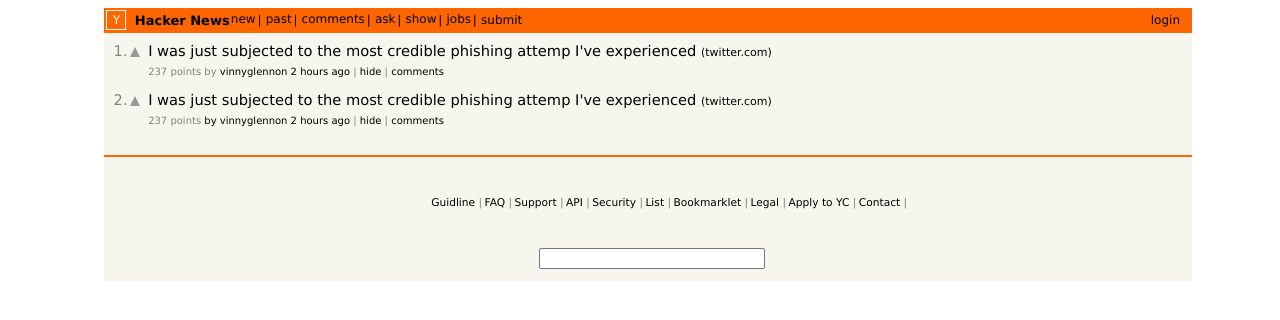
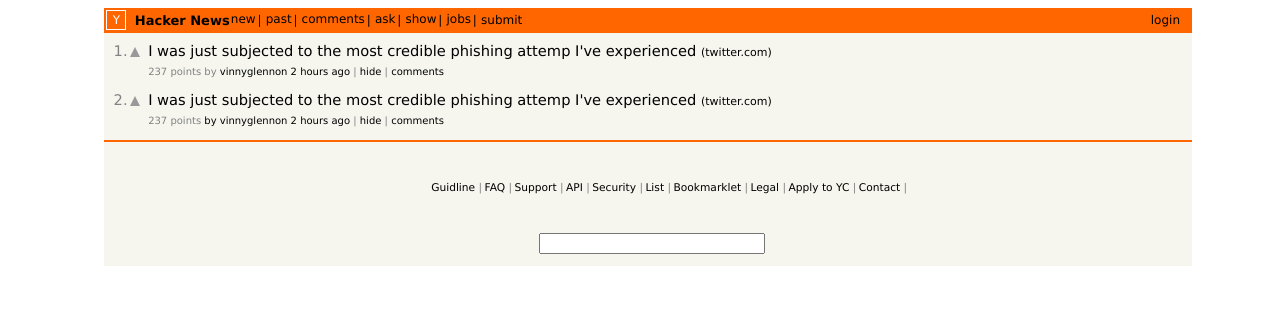
Before and after one commit to jagajastic/bycoin-hacker-news, an Angular app: page / in a window 1280 px wide. Shown: the top 320 px of the page. Built offline with nearby package versions, Linux system fonts and the light colour scheme.

Commit message:
add more link

```diff
--- a/src/styles.css
+++ b/src/styles.css
@@ -149,10 +149,20 @@
   color: #828282;
 }
 
+/* more section */
+.more {
+  padding-left: 3.6rem;
+  margin-bottom: 0;
+}
+
+.more a {
+  color: black !important;
+}
+
 /* footer section */
 footer {
   border-top: 2px solid #f60;
-  margin-top: 2rem;
+  margin-top: 0.8rem;
   display: flex;
   flex-direction: column;
   align-items: center;
```
